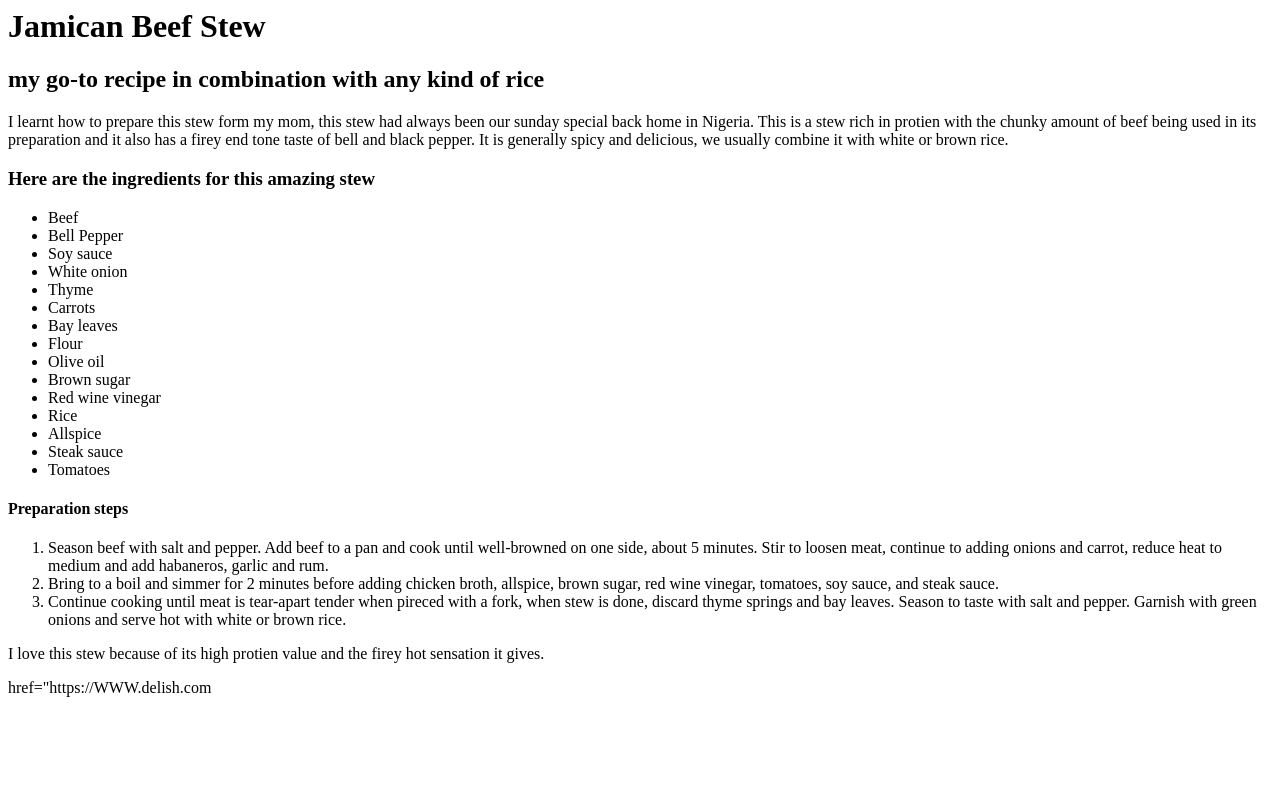
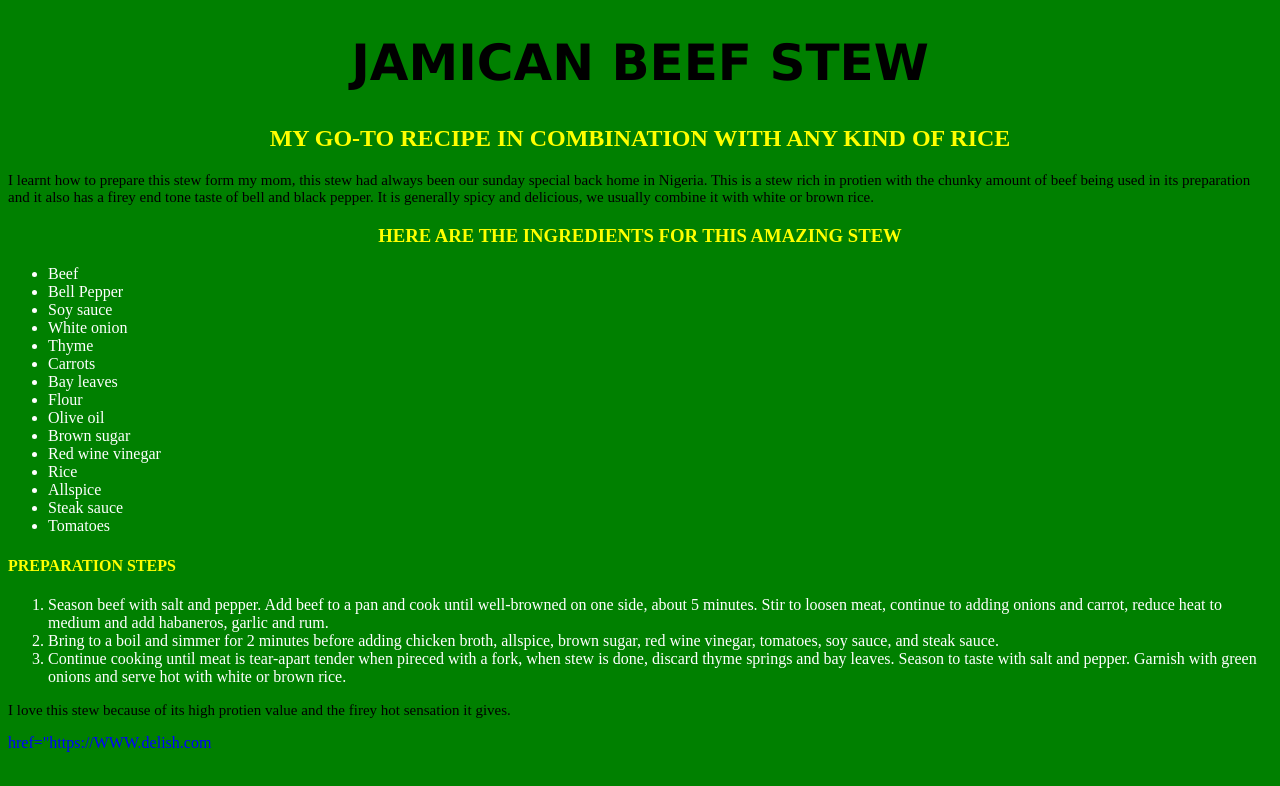
Before and after one commit to sammieij/CSIT121, a plain HTML site: page recipe.html in a window 1280 px wide. Drawn offline with Linux system fonts and the light colour scheme; files that its build step writes are made by us from their sources.

Commit message:
Add files via upload

```diff
--- /dev/null
+++ b/recipe.css
@@ -0,0 +1,23 @@
+body {
+	background-color: green;
+}
+
+h1{ color: black; font-family: verdana; text-transform: uppercase;
+	font-size: 50px;
+	text-align: center;}
+
+h2{color: yellow; font-family: serif; text-transform: uppercase;
+	text-align: center;}
+
+p{color: black; font-family: serif;
+font-size: 15px;}
+
+h3{color: yellow; font-family: serif; text-transform: uppercase;
+	text-align: center;}
+
+li{color: white;}
+
+h4{color: yellow; font-family: serif;
+text-transform: uppercase;}
+
+a{color: blue;}
--- a/recipe.html
+++ b/recipe.html
@@ -1,7 +1,13 @@
-<html>
+<!DOCTYPE html>
+
+<html lang="en">
 
 <head>
 	<title>My Facorite Recipe</title>
+<meta charset="utf-8">
+
+<link rel="stylesheet" type="text/css" href="document/CSIT121/recipe.css"/>
+
 </head>
 
 <body>
```
